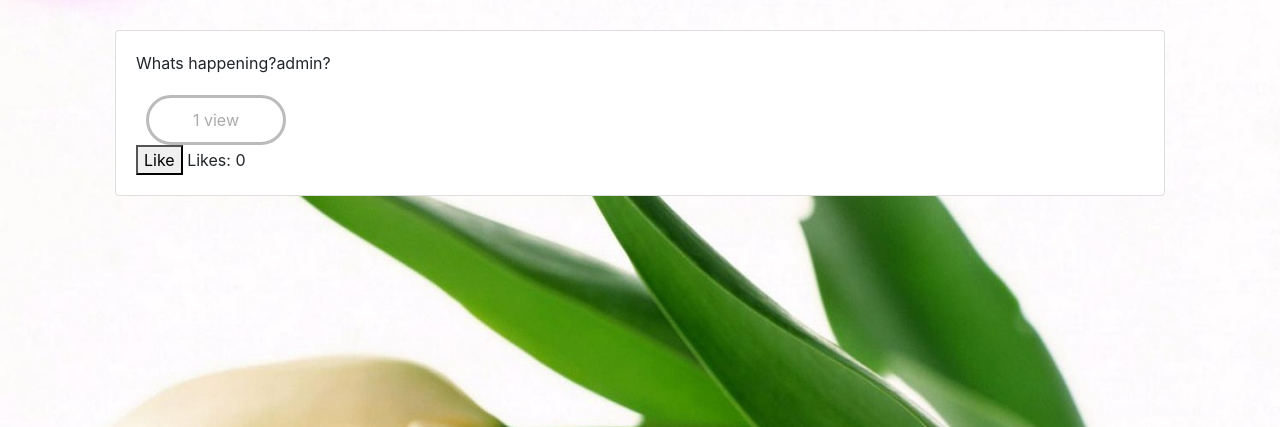
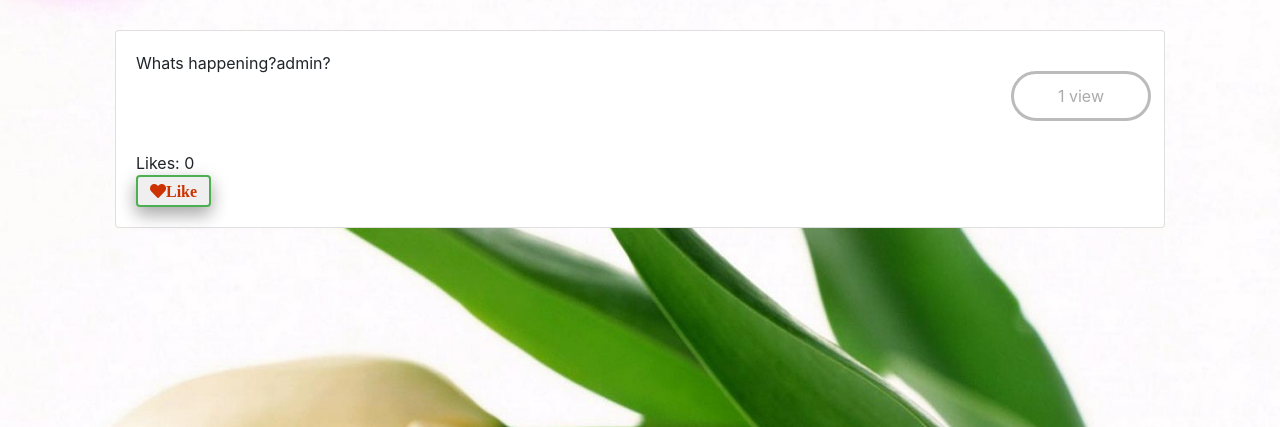
Before and after one commit to tvichii/hortihub, a Django app: template templates/feed/post_detail.html in a window 1280 px wide. Shown: the part 58-485 px from the top of the page. Run offline with Django 3.2, Linux system fonts and the light colour scheme; a user stored in the database is signed in; data comes from the database, SQL or seed files in the repository; both versions use the stored data as it was after the commit; tables that the repository leaves empty hold one stand-in row (values such as "Sample post"); the template is opened without the code that fills it: values that come from a table or form of the project are taken from there, most other values are stand-ins (such as "Sample title", 1, 10 or a date in 2020); some libraries are stand-ins or nearby versions.

Commit message:
beautify templates

```diff
--- a/static/css/base.css
+++ b/static/css/base.css
@@ -78,6 +78,11 @@ margin:30px; /* outside spacing b/w cards and other components.*/
 .fa-facebook{ color: #3b5998 }
 .fa-google-plus{ color: #dd4b39 }
 .fa-github{ color: #444444 }
+.heart{ color: #cc3300;
+        background-color:  #008CBA white;
+        border: 2px solid  #4CAF50;
+        box-shadow: 0 8px 16px 0 rgba(0,0,0,0.2), 0 6px 20px 0 rgba(0,0,0,0.19);
+        }
 
 h6{
 margin-top:15px;}
@@ -113,3 +118,11 @@ width:400px;
     padding:20px 0;
     overflow:auto;
 }
+.post-footer{
+    margin-top:30px;
+}
+
+/*.button:{
+margin:80px 20px;
+padding:10px 20px;
+}
--- a/templates/actions/action/detail.html
+++ b/templates/actions/action/detail.html
@@ -9,7 +9,7 @@
 		{{ action.verb }}
 		{% if action.target %}
 		    {% with target=action.target %}
-				<a href="{{ target.get_absolute_url }}">{{ target }}</a>
+				<a href="{{ target.get_absolute_url }}">{{ target|truncatechars:70 }}</a>
 			{% endwith %}
 		{% endif %}
 		</p>
--- a/templates/feed/post_detail.html
+++ b/templates/feed/post_detail.html
@@ -4,23 +4,37 @@
 {% block body %}
 <div class="container">
 	<div class="card">
+
 		{% csrf_token %}
-		{{ post.post_body }}
-		{% if post.image %}
-		<img src="{{  post.image.url }}"/>
-		{% endif %}
+		<div class="row">
+			<div class="col-md-10">
+				{{ post.post_body }}
+			</div>
+			<div class="col-md-2">
 		<span class="count text-center">
 	 	<span class="total">{{ total_views }}</span>
 	 		view{{ total_views|pluralize }}
 		</span>
-		<a class="button" data-href="{{ post.get_absolute_url }}">
-			<button>Like</button>
-			Likes: <span id="likes">{{ post.likes.count }}</span>
-		</a>
+			</div>
+		</div>
+		{% if post.image %}
+		<img src="{{  post.image.url }}"/>
+		{% endif %}
 
+		<div class="post-footer">
+			<a class="button" data-href="{{ post.get_absolute_url }}">
+				Likes: <span id="likes">{{ post.likes.count }}</span>
+				<div>
+					{% if request.user not in post.likes.all %}
+					<button class=" btn btn-default fas fa-heart heart">Like</button>
+					{% else %}
+					<button class=" btn btn-default fas fa-heart heart">UnLike</button>
+					{% endif %}
+				</div>
+			</a>
+		</div>
 	</div>
 </div>
-
 
 {% endblock %}
 
@@ -58,5 +72,4 @@ $(document).ready(function() {
   });
 });
 
-
 {% endblock %}
--- a/templates/hortihome/base.html
+++ b/templates/hortihome/base.html
@@ -16,8 +16,8 @@
 	<link href="https://fonts.googleapis.com/css?family=Abril+Fatface" rel="stylesheet">
 	<script src="//ajax.googleapis.com/ajax/libs/jquery/2.0.0/jquery.min.js"></script>
 	<script  src="https://ajax.googleapis.com/ajax/libs/jquery/3.3.1/jquery.min.js"></script>
-		<link rel="stylesheet" type="text/css" href="{% static 'css/base.css' %}">
 	<script type="text/javascript" src="{% static 'js/csrf.js' %}"></script>
+	<link rel="stylesheet" type="text/css" href="{% static 'css/base.css' %}">
 </head>
 
 <body>
```
Also changed, not shown: db.sqlite3.
